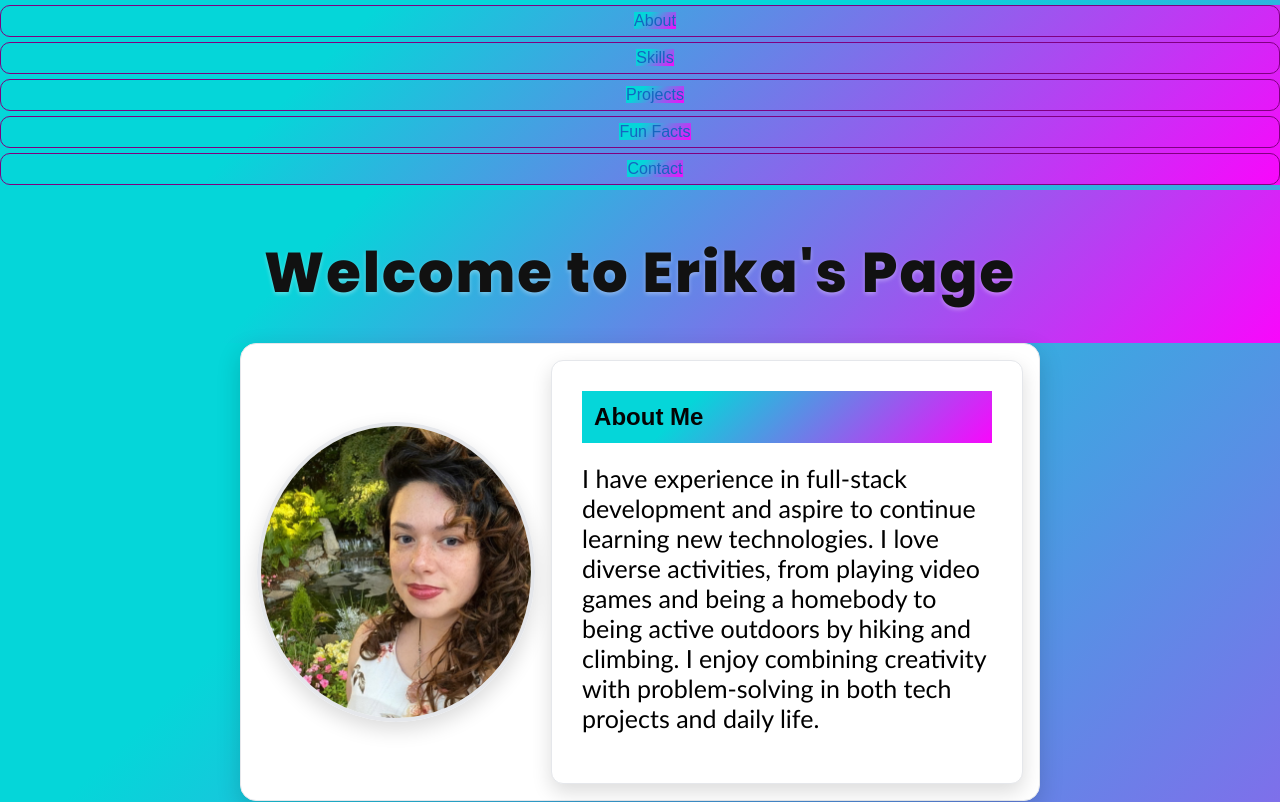
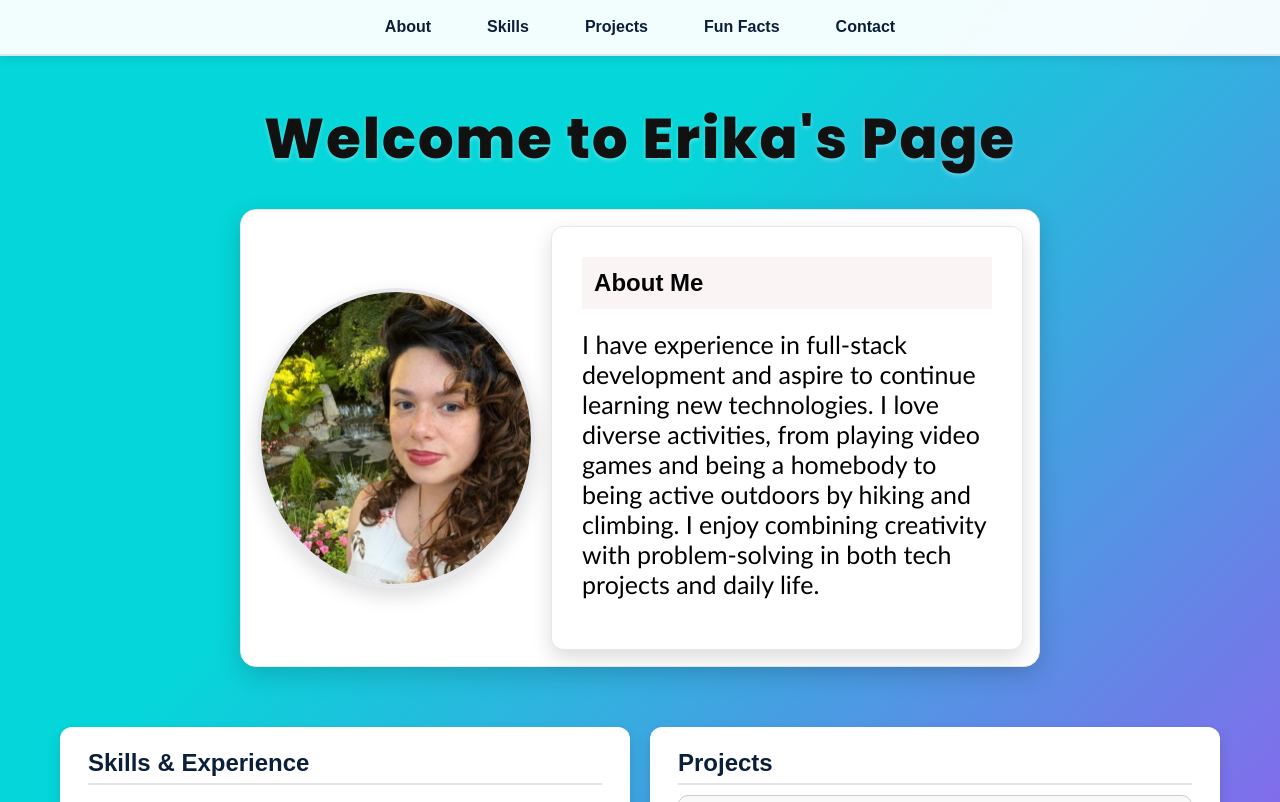
Before and after one commit to Erimed33/Erika-profile, a plain HTML site: page index.html in a window 1280 px wide. Shown: the top 802 px of the page. Drawn offline with Linux system fonts and the light colour scheme.

Commit message:
Update style.css

```diff
--- a/style.css
+++ b/style.css
@@ -1,7 +1,4 @@
-
 * {
-    background-color: #f907fc;
-    background-image: linear-gradient(315deg, #f907fc 0%, #05d6d9 74%);
     box-sizing: border-box;
     margin: 0;
     padding: 0;
@@ -10,6 +7,8 @@
   body {
     font-family: sans-serif;
     min-height: 100vh;
+    background-color: #f907fc;
+    background-image: linear-gradient(315deg, #f907fc 0%, #05d6d9 74%);
   }
 
 
@@ -39,8 +38,8 @@
     background: none;
   }
 
-  /* Your li style kept */
-  li {
+  /* Your li style kept - but exclude navigation */
+  li:not(.nav-list) {
     margin: 5px 0;
     color: rgb(70, 13, 155);
     text-align: center;
@@ -191,6 +190,17 @@ a {
     .contact-grid {
       grid-template-columns: 1fr;
       gap: 20px;
+    }
+
+    /* Navigation responsive */
+    .main-nav ul {
+      gap: 20px;
+      padding: 15px 20px;
+    }
+
+    .main-nav a {
+      font-size: 14px;
+      padding: 6px 6px;
     }
   }
   /* Make them stack vertically on small screens */
@@ -371,9 +381,69 @@ a {
 }
 
 .about-card {
-  margin-bottom: 10px; /* 🧘 gives space below About Me */
+  margin-bottom: 60px; /* even more space below About Me */
 }
 .main-grid {
-  margin-top: 0;        /* just making sure */
+  margin-top: 30px;        /* additional space above the grid */
   padding-top: 0;
 }
+
+/* ===== Navigation Bar ===== */
+.main-nav {
+  position: sticky;         /* stays on top when scrolling */
+  top: 0;
+  background: rgba(255, 255, 255, 0.95);     /* more opaque white for better contrast */
+  backdrop-filter: blur(10px);
+  border-bottom: 2px solid rgba(11, 31, 58, 0.1);
+  z-index: 1000;
+  box-shadow: 0 2px 10px rgba(0, 0, 0, 0.1);
+  width: 100%;
+  margin: 0;
+  padding: 0;
+}
+
+.main-nav ul {
+  display: flex;
+  justify-content: center;
+  gap: 40px;
+  padding: 18px 20px;
+  margin: 0;
+  list-style: none;
+  max-width: 1200px;
+  margin: 0 auto;
+}
+
+.main-nav a {
+  color: #0b1f3a;
+  text-decoration: none;
+  font-weight: 600;
+  font-size: 16px;
+  padding: 8px 8px;
+  border-radius: 6px;
+  transition: all 0.3s ease;
+  position: relative;
+}
+
+.main-nav a:hover {
+  color: #1565c0;
+  background: rgba(21, 101, 192, 0.1);
+  transform: translateY(-1px);
+}
+
+.main-nav a:active {
+  transform: translateY(0);
+}
+
+/* Navigation list items - clean styling */
+.nav-list {
+  margin: 0;
+  padding: 0;
+  border: none;
+  background: none;
+  list-style: none;
+}
+
+/* Smooth scroll */
+html {
+  scroll-behavior: smooth;
+}
```
